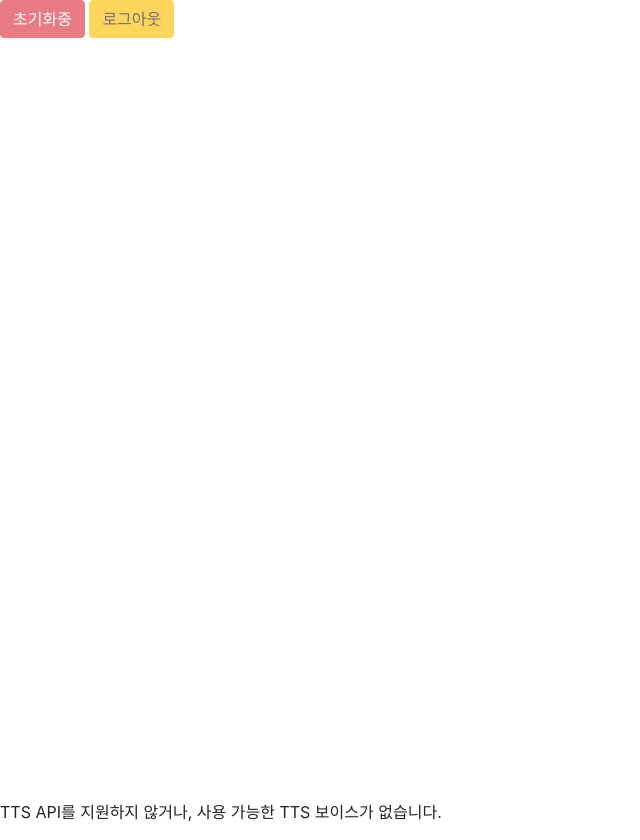
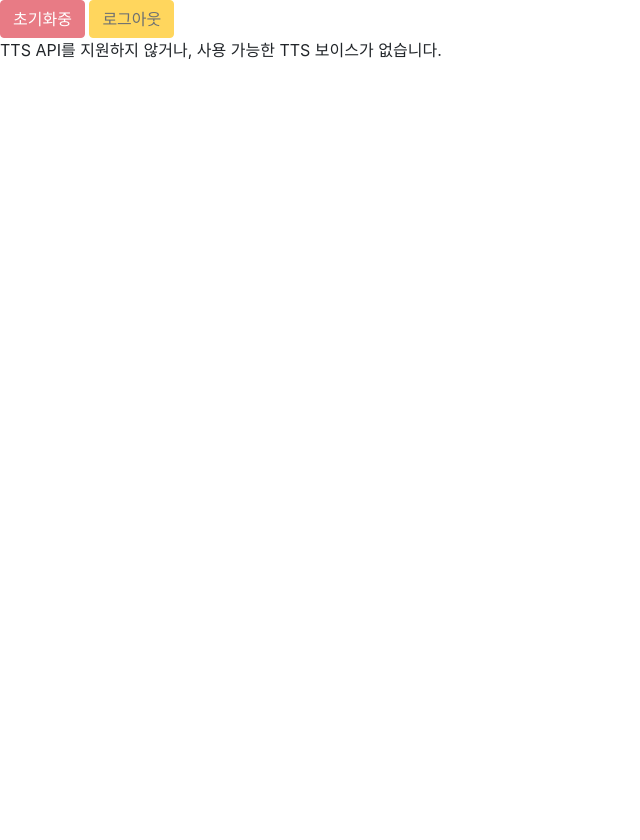
Before and after one commit to Lastorder-DC/chatreader-kor, a plain HTML site: page no_tts.html in a window 1280 px wide. Shown: the whole page, without its empty margins (0-640 px from the left). After the commit the page ends 800 px from the top, so only its background shows below. Drawn offline with nearby package versions, Linux system fonts and the light colour scheme; some packages are replaced by stand-ins of ours; a script that the page names is missing.

Commit message:
Update no_tts.html

```diff
--- a/no_tts.html
+++ b/no_tts.html
@@ -14,7 +14,7 @@
 	<div id="chat" style="overflow: hidden; word-wrap: break-word; height: 800px; width: 800px;">
 		<button type="button" class="btn btn-danger" disabled="disabled" id="btn-cancel" onclick="window.speechSynthesis.cancel();playText('큐를 비웠습니다',1.3,false,'SYSTEM')">초기화중</button>
 		<button type="button" class="btn btn-warning" onclick="localStorage.setItem('oauth','');location.reload();" id="btn-logout" disabled="disabled">로그아웃</button><br />
-		<div id="last_read"></div>
+		<div id="last_read">TTS API를 지원하지 않거나, 사용 가능한 TTS 보이스가 없습니다.</div>
 	</div>
 	<script>
   if('speechSynthesis' in window) {
@@ -23,6 +23,5 @@
     }
   }
   </script>
-  <p>TTS API를 지원하지 않거나, 사용 가능한 TTS 보이스가 없습니다.</p>
 </body>
 </html>
```
